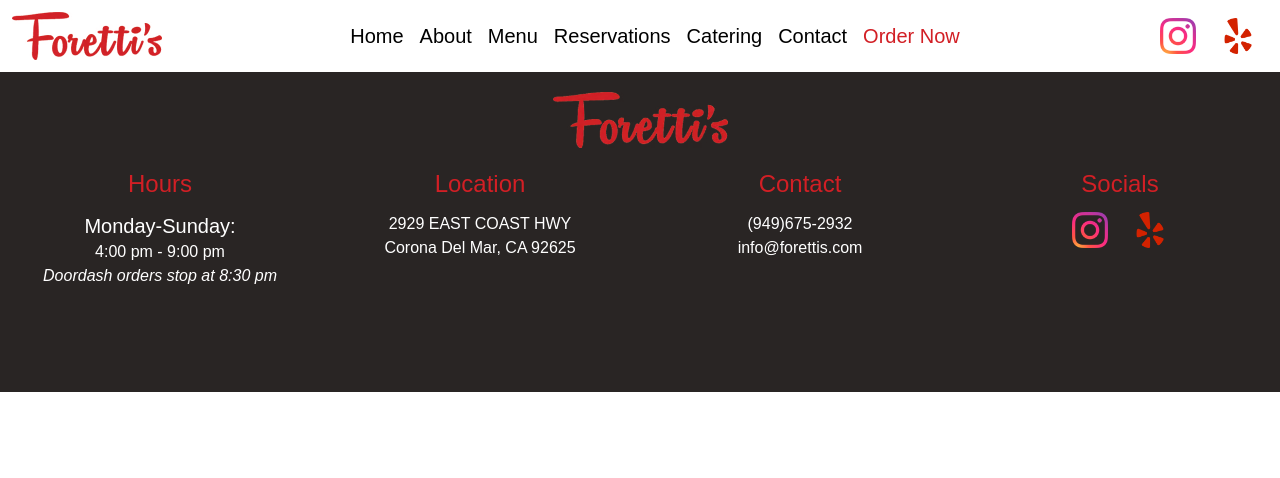
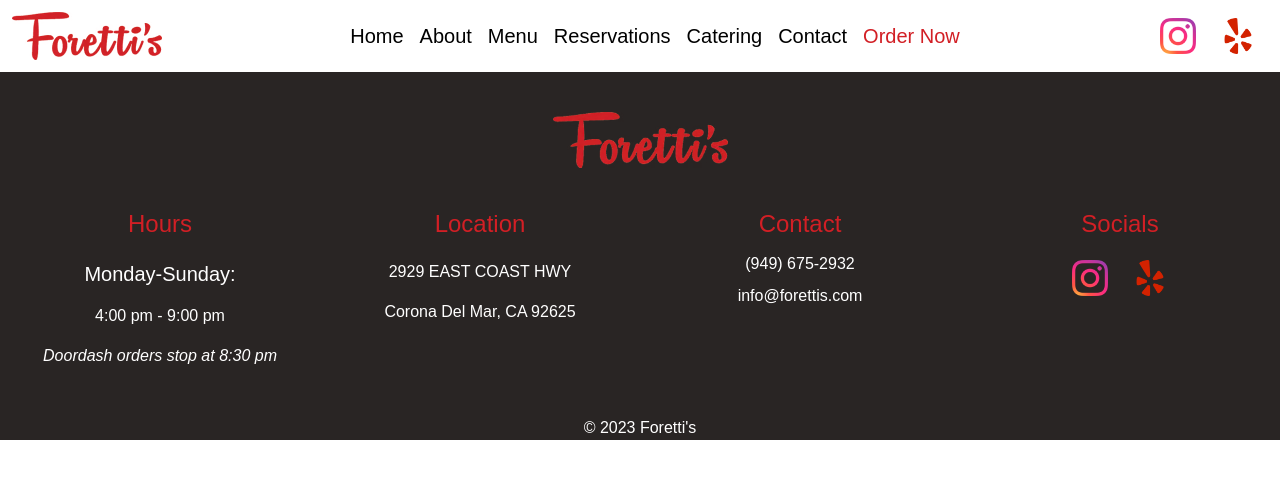
Before and after one commit to alyssageria/forettis, a React (Create React App) app: page /menu in a window 1280 px wide. Shown: the top 478 px of the page. Built offline with nearby package versions, Linux system fonts and the light colour scheme.

Commit message:
footer completed for desktop

```diff
--- a/src/components/Footer.js
+++ b/src/components/Footer.js
@@ -6,34 +6,35 @@
 function Footer() {
     return (
         <div className="bg-dark min-h-[40vh]">
-            <div className="flex justify-center">
-                <img src={forettisLogo} className="h-24 p-5"></img>
+            <div className="flex justify-center p-10">
+                <img src={forettisLogo} className="h-14"></img>
             </div>
             <div className="grid grid-cols-4 text-center text-white">
                 <div>
                     <h2 className="text-2xl text-red pb-3">Hours</h2>
-                    <p className="text-xl">Monday-Sunday:</p>
-                    <p>4:00 pm - 9:00 pm</p>
-                    <p className="italic">Doordash orders stop at 8:30 pm</p>
+                    <p className="text-xl p-2">Monday-Sunday:</p>
+                    <p className="p-2">4:00 pm - 9:00 pm</p>
+                    <p className="italic p-2">Doordash orders stop at 8:30 pm</p>
                 </div>
                 <div>
                     <h2 className="text-2xl text-red pb-3">Location</h2>
-                    <p>2929 EAST COAST HWY</p>
-                    <p>Corona Del Mar, CA 92625</p>
+                    <p className="p-2">2929 EAST COAST HWY</p>
+                    <p className="p-2">Corona Del Mar, CA 92625</p>
                 </div>
                 <div>
                     <h2 className="text-2xl text-red pb-3">Contact</h2>
-                    <p>(949)675-2932</p>
-                    <p>info@forettis.com</p>
+                    <a href="tel+9496752932" className="p-2">(949) 675-2932</a>
+                    <p className="p-2">info@forettis.com</p>
                 </div>
                 <div>
                     <h2 className="text-2xl text-red pb-3">Socials</h2>
-                    <div className="flex justify-center">
+                    <div className="flex justify-center p-2">
                         <a href='https://www.instagram.com/forettis_/'><img src={instagramIcon} className='h-9 px-3'></img></a>
                         <a href='https://www.yelp.com/biz/forettis-corona-del-mar-2'><img src={yelpIcon} className='h-9 px-3'></img></a>
                     </div>
                 </div>
             </div>
+            <p className="text-white text-center pt-10">&copy; 2023 Foretti's</p>
         </div>
     )
 }
```
